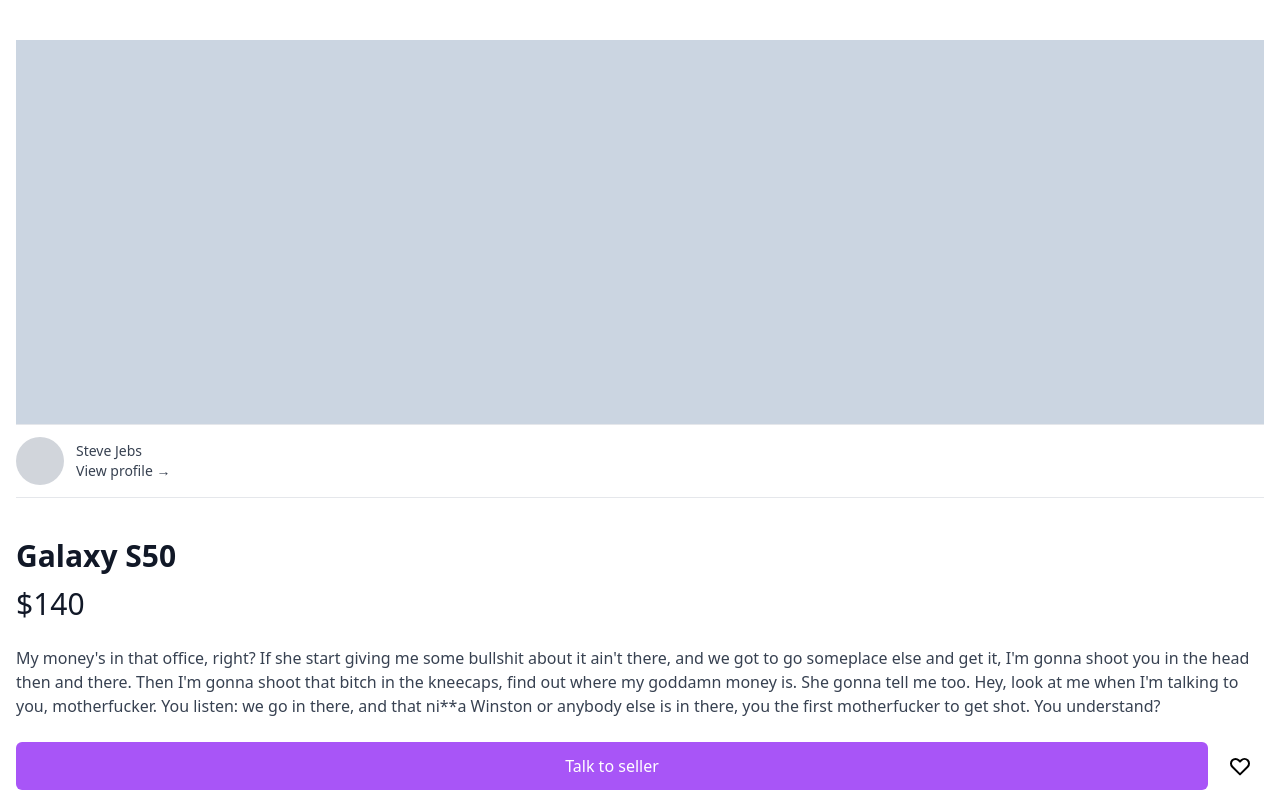
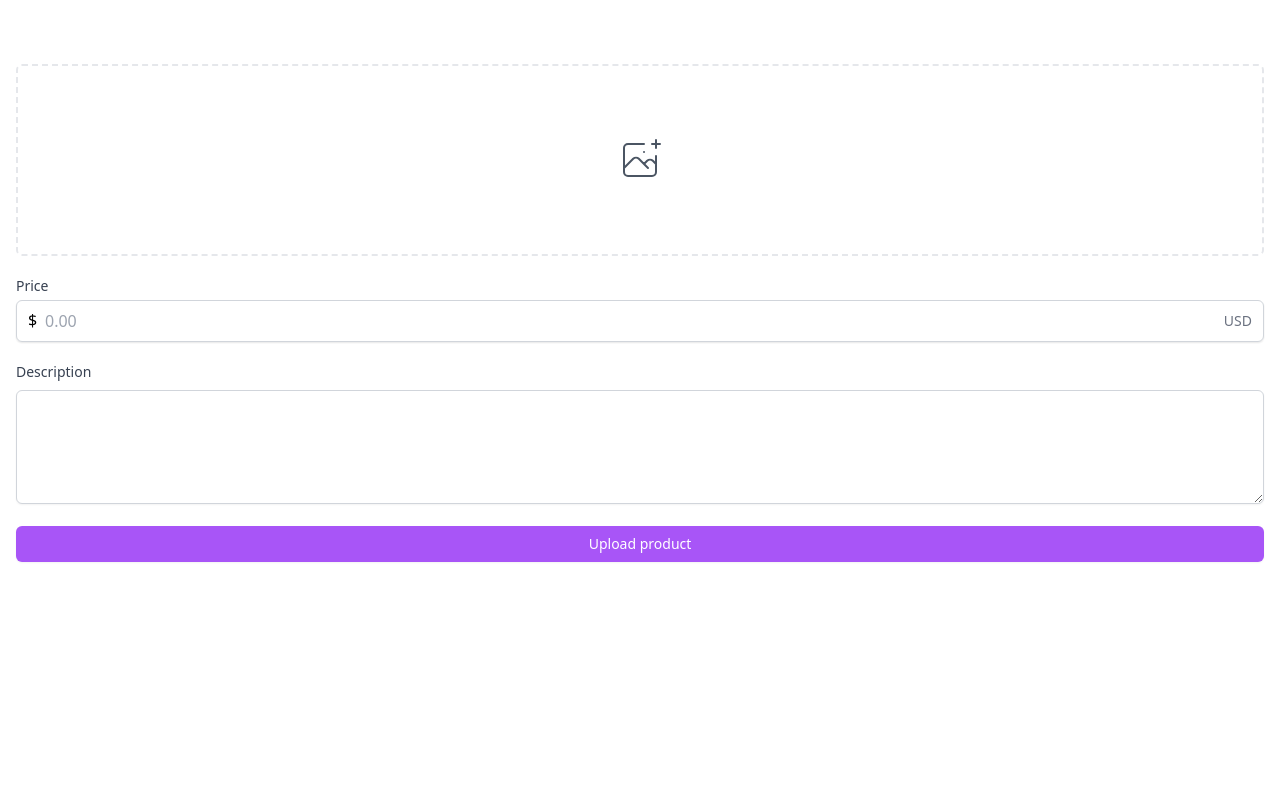
Before and after one commit to jaieve/carrot-market, a Next.js app: page /items/upload in a window 1280 px wide. Shown: the top 800 px of the page. Built offline with nearby package versions, Linux system fonts and the light colour scheme.

Commit message:
[ui] Upload Item

```diff
--- a/pages/enter.tsx
+++ b/pages/enter.tsx
@@ -42,13 +42,14 @@
           </div>
         </div>
         <form className="mt-8 flex flex-col">
-          <label className="text-sm font-medium text-gray-700">
+          <label htmlFor="input" className="text-sm font-medium text-gray-700">
             {method === "email" ? "Email address" : null}
             {method === "phone" ? "Phone number" : null}
           </label>
           <div className="mt-1">
             {method === "email" ? (
               <input
+                id="input"
                 type="email"
                 required
                 className="w-full appearance-none rounded-md border border-gray-300 px-3 py-2 placeholder-gray-400 shadow-sm
@@ -61,6 +62,7 @@
                   +82
                 </span>
                 <input
+                  id="input"
                   type="number"
                   required
                   className="w-full appearance-none rounded-r-md border border-gray-300 px-3 py-2 placeholder-gray-400 shadow-sm
@@ -71,8 +73,7 @@
           </div>
           <button
             className="fort-medium focus:outlien-none mt-6 rounded-md border-transparent bg-purple-500 px-4 py-2 text-sm text-white
-          shadow-sm
-          hover:bg-purple-600 focus:ring-2 focus:ring-purple-500 focus:ring-offset-2"
+          shadow-sm hover:bg-purple-600 focus:ring-2 focus:ring-purple-500 focus:ring-offset-2"
           >
             {method === "email" ? "Get login link" : null}
             {method === "phone" ? "Get one-time password" : null}
--- a/pages/index.tsx
+++ b/pages/index.tsx
@@ -12,13 +12,11 @@
           <div className="flex space-x-4 ">
             <div className="h-20 w-20 rounded-md bg-gray-400" />
             <div className="flex flex-col pt-2">
-              <h3 className="text-sm font-medium font-semibold text-gray-900">
+              <h3 className="text-sm font-semibold text-gray-900">
                 New iPhone 14
               </h3>
               <span className="text-xs text-gray-500">Black</span>
-              <span className="mt-1 font-medium font-semibold text-gray-900">
-                $95
-              </span>
+              <span className="mt-1 font-semibold text-gray-900">$95</span>
             </div>
           </div>
           <div className="flex items-center justify-end space-x-2">
--- /dev/null
+++ b/pages/items/upload.tsx
@@ -0,0 +1,74 @@
+import type { NextPage } from "next";
+
+const Upload: NextPage = () => {
+  return (
+    <div className="px-4 py-16">
+      <div>
+        <label
+          className="border-gray-3000 flex h-48 w-full cursor-pointer  items-center justify-center rounded-md border-2 border-dashed py-6 text-gray-600
+        hover:border-purple-500 hover:text-purple-500"
+        >
+          <svg
+            className="h-12 w-12"
+            stroke="currentColor"
+            fill="none"
+            viewBox="0 0 48 48"
+            aria-hidden="true"
+          >
+            <path
+              d="M28 8H12a4 4 0 00-4 4v20m32-12v8m0 0v8a4 4 0 01-4 4H12a4 4 0 01-4-4v-4m32-4l-3.172-3.172a4 4 0 00-5.656 0L28 28M8 32l9.172-9.172a4 4 0 015.656 0L28 28m0 0l4 4m4-24h8m-4-4v8m-12 4h.02"
+              strokeWidth={2}
+              strokeLinecap="round"
+              strokeLinejoin="round"
+            />
+          </svg>
+          <input className="hidden" type="file" />
+        </label>
+      </div>
+      <div className="my-5">
+        <label
+          htmlFor="price"
+          className="mb-1 block text-sm font-medium text-gray-700"
+        >
+          Price
+        </label>
+        <div className="relative flex rounded-md shadow-sm">
+          <div className=" pointer-events-none absolute top-2 left-0 flex items-center pl-3">
+            <span>$</span>
+          </div>
+          <input
+            id="price"
+            type="text"
+            placeholder="0.00"
+            className="flex w-full  appearance-none items-center rounded-md border border-gray-300 px-3 py-2 pl-7 placeholder-gray-400 shadow-sm
+          focus:border-purple-500 focus:outline-none focus:ring-purple-500"
+          />
+          <div className="flefx text-gray pointer-events-none absolute top-2  right-0 items-center pr-3">
+            <span className="text-sm text-gray-500">USD</span>
+          </div>
+        </div>
+      </div>
+      <div>
+        <label
+          htmlFor="description"
+          className="mb-1 block text-sm font-medium text-gray-700"
+        >
+          Description
+        </label>
+        <textarea
+          className="mt-1 w-full rounded-md border-gray-300 shadow-sm focus:border-purple-500  focus:ring-purple-500"
+          id="description"
+          rows={4}
+        />
+      </div>
+      <button
+        className="fort-medium focus:outlien-none mt-4 w-full rounded-md border-transparent bg-purple-500 px-4 py-2 text-sm text-white
+          shadow-sm hover:bg-purple-600 focus:ring-2 focus:ring-purple-500 focus:ring-offset-2"
+      >
+        Upload product
+      </button>
+    </div>
+  );
+};
+
+export default Upload;
```
